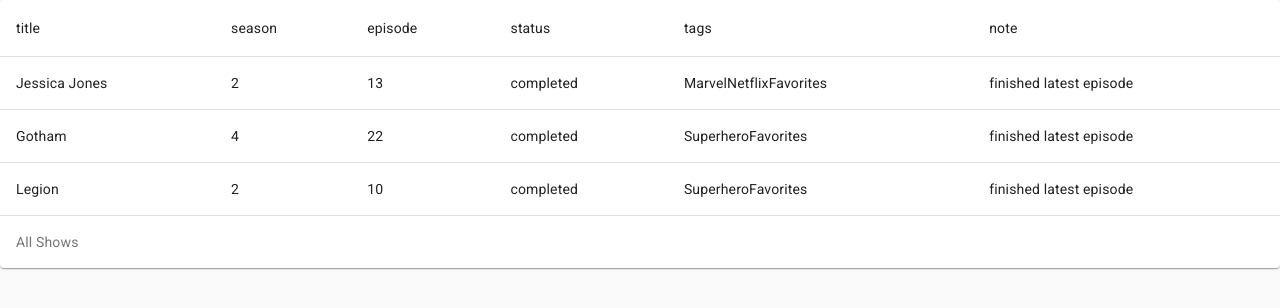
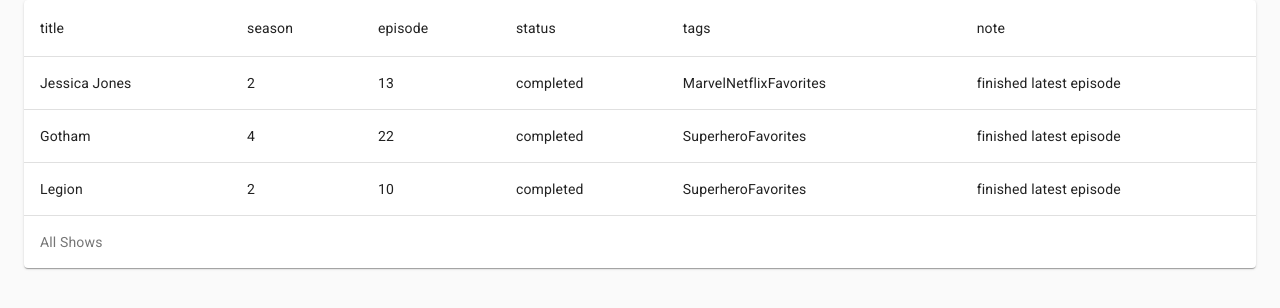
Before and after one commit to LarsSpangenberg/tv-show-list-react, a React (Create React App) app: page / in a window 1280 px wide. Shown: the top 308 px of the page. Built offline with nearby package versions, Linux system fonts and the light colour scheme.

Commit message:
setup redux + cleanup

```diff
--- /dev/null
+++ b/src/components/showsTable/ShowsTable.js
@@ -0,0 +1,46 @@
+import {
+  Paper,
+  Table,
+  TableBody,
+  TableCell,
+  TableContainer,
+  TableHead,
+  TableRow,
+} from '@material-ui/core';
+
+export default function ShowsTable(props) {
+  const { shows } = props;
+
+  return (
+    <TableContainer component={Paper}>
+      <Table>
+        <caption>All Shows</caption>
+
+        <TableHead>
+          <TableRow>
+            <TableCell>title</TableCell>
+            <TableCell>season</TableCell>
+            <TableCell>episode</TableCell>
+            <TableCell>status</TableCell>
+            <TableCell>tags</TableCell>
+            <TableCell>note</TableCell>
+          </TableRow>
+        </TableHead>
+
+        <TableBody>
+          {shows &&
+            shows.map((show) => (
+              <TableRow key={show.id}>
+                <TableCell>{show.title}</TableCell>
+                <TableCell>{show.current.season}</TableCell>
+                <TableCell>{show.current.episode}</TableCell>
+                <TableCell>{show.status}</TableCell>
+                <TableCell>{show.tags}</TableCell>
+                <TableCell>{show.comments}</TableCell>
+              </TableRow>
+            ))}
+        </TableBody>
+      </Table>
+    </TableContainer>
+  );
+}
--- a/src/containers/App.css
+++ /dev/null
@@ -1,3 +0,0 @@
-.App {
-  text-align: center;
-}
--- a/src/containers/App.js
+++ b/src/containers/App.js
@@ -1,56 +1,34 @@
-import React from "react";
-import {
-  Paper,
-  Table,
-  TableBody,
-  TableCell,
-  TableContainer,
-  TableHead,
-  TableRow,
-} from "@material-ui/core";
+import React, { useEffect } from "react";
+import { useSelector, useDispatch } from "react-redux";
+import { Container } from "@material-ui/core";
 
-import { user } from "assets/mock-user";
+import ShowsTable from "components/showsTable/ShowsTable";
 
-function App() {
-  const { shows: items } = user;
+import { user } from "assets/mock-user.js";
+import * as actions from "store/shows";
 
-  const shows = items.map((show) => {
-    return (
-      <TableRow>
-        <TableCell>{show.title}</TableCell>
-        <TableCell>{show.current.season}</TableCell>
-        <TableCell>{show.current.episode}</TableCell>
-        <TableCell>{show.status}</TableCell>
-        <TableCell>{show.tags}</TableCell>
-        <TableCell>{show.comments}</TableCell>
-      </TableRow>
-    );
-  });
+export default function App() {
+  const dispatch = useDispatch();
+  const shows = useSelector((state) => state.shows);
+
+  useEffect(() => {
+    const addShow = (show) => dispatch(actions.addShow(show));
+
+    user.shows.forEach((show) => {
+      const i = shows.findIndex((el) => el.id === show.id);
+
+      if (i === -1) {
+        console.log(show);
+        addShow(show);
+      }
+    });
+  }, []);
 
   return (
     <div className='App'>
-      <main>
-        <TableContainer component={Paper}>
-          <Table>
-            <caption>All Shows</caption>
-
-            <TableHead>
-              <TableRow>
-                <TableCell>title</TableCell>
-                <TableCell>season</TableCell>
-                <TableCell>episode</TableCell>
-                <TableCell>status</TableCell>
-                <TableCell>tags</TableCell>
-                <TableCell>note</TableCell>
-              </TableRow>
-            </TableHead>
-
-            <TableBody>{shows}</TableBody>
-          </Table>
-        </TableContainer>
-      </main>
+      <Container component='main'>
+        <ShowsTable shows={shows} />
+      </Container>
     </div>
   );
 }
-
-export default App;
--- a/src/index.css
+++ /dev/null
@@ -1,8 +0,0 @@
-body {
-  margin: 0;
-  font-family: -apple-system, BlinkMacSystemFont, 'Segoe UI', 'Roboto', 'Oxygen',
-    'Ubuntu', 'Cantarell', 'Fira Sans', 'Droid Sans', 'Helvetica Neue',
-    sans-serif;
-  -webkit-font-smoothing: antialiased;
-  -moz-osx-font-smoothing: grayscale;
-}
--- a/src/index.js
+++ b/src/index.js
@@ -1,27 +1,24 @@
 import React from "react";
 import ReactDOM from "react-dom";
+import { Provider } from "react-redux";
+
+import App from "containers/App";
+import store from "store/store";
+
 import { ThemeProvider } from "@material-ui/core/styles";
-import App from "containers/App";
-
+import { CssBaseline } from "@material-ui/core";
 import theme from "theme/mainTheme";
-import "index.css";
 import "@fontsource/roboto";
-
-import reportWebVitals from "reportWebVitals";
-import { CssBaseline } from "@material-ui/core";
 
 ReactDOM.render(
   <React.StrictMode>
     <ThemeProvider theme={theme}>
       <CssBaseline>
-        <App />
+        <Provider store={store}>
+          <App />
+        </Provider>
       </CssBaseline>
     </ThemeProvider>
   </React.StrictMode>,
   document.getElementById("root")
 );
-
-// If you want to start measuring performance in your app, pass a function
-// to log results (for example: reportWebVitals(console.log))
-// or send to an analytics endpoint. Learn more: https://bit.ly/CRA-vitals
-reportWebVitals();
--- a/src/reportWebVitals.js
+++ /dev/null
@@ -1,13 +0,0 @@
-const reportWebVitals = onPerfEntry => {
-  if (onPerfEntry && onPerfEntry instanceof Function) {
-    import('web-vitals').then(({ getCLS, getFID, getFCP, getLCP, getTTFB }) => {
-      getCLS(onPerfEntry);
-      getFID(onPerfEntry);
-      getFCP(onPerfEntry);
-      getLCP(onPerfEntry);
-      getTTFB(onPerfEntry);
-    });
-  }
-};
-
-export default reportWebVitals;
--- /dev/null
+++ b/src/store/shows.js
@@ -0,0 +1,19 @@
+import { createSlice } from '@reduxjs/toolkit';
+
+export const showsSlice = createSlice({
+  name: 'shows',
+  initialState: [],
+  reducers: {
+    addShow(state, action) {
+      state.push(action.payload);
+    },
+    removeShow(state, action) {
+      const i = state.findIndex(show => show.id !== action.payload);
+      state.splice(i, 1);
+    },
+  },
+});
+
+export const { addShow, removeShow } = showsSlice.actions;
+
+export default showsSlice.reducer;
--- /dev/null
+++ b/src/store/store.js
@@ -0,0 +1,9 @@
+import { configureStore } from '@reduxjs/toolkit';
+
+import showsReducer from './shows';
+
+export default configureStore({
+  reducer: {
+    shows: showsReducer,
+  },
+});
```
Also changed, not shown: package.json (+3 -5 lines), src/setupTests.js (deleted, +0 -5 lines), 2 other files (tests, documents, lock files or other folders).
